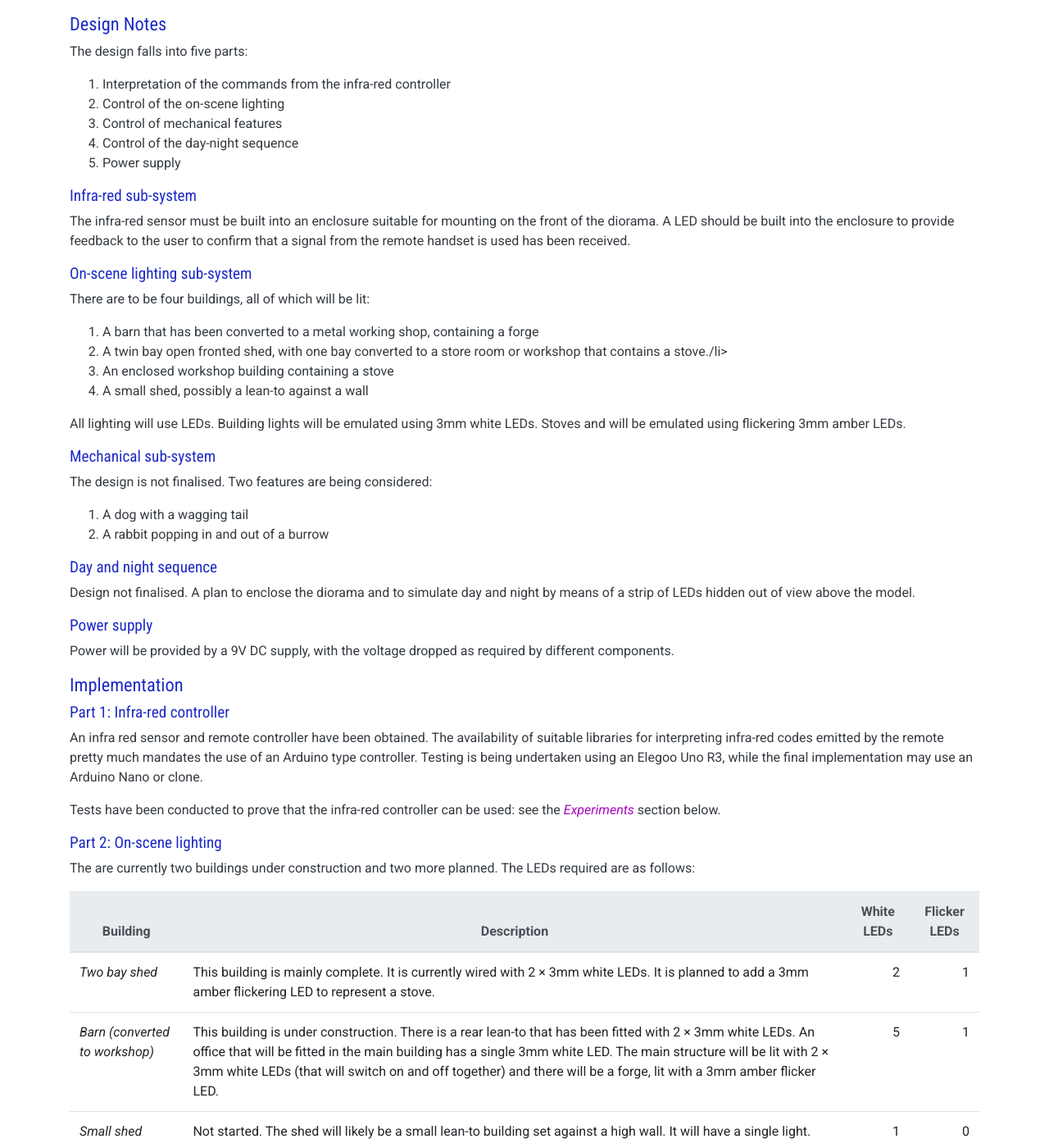
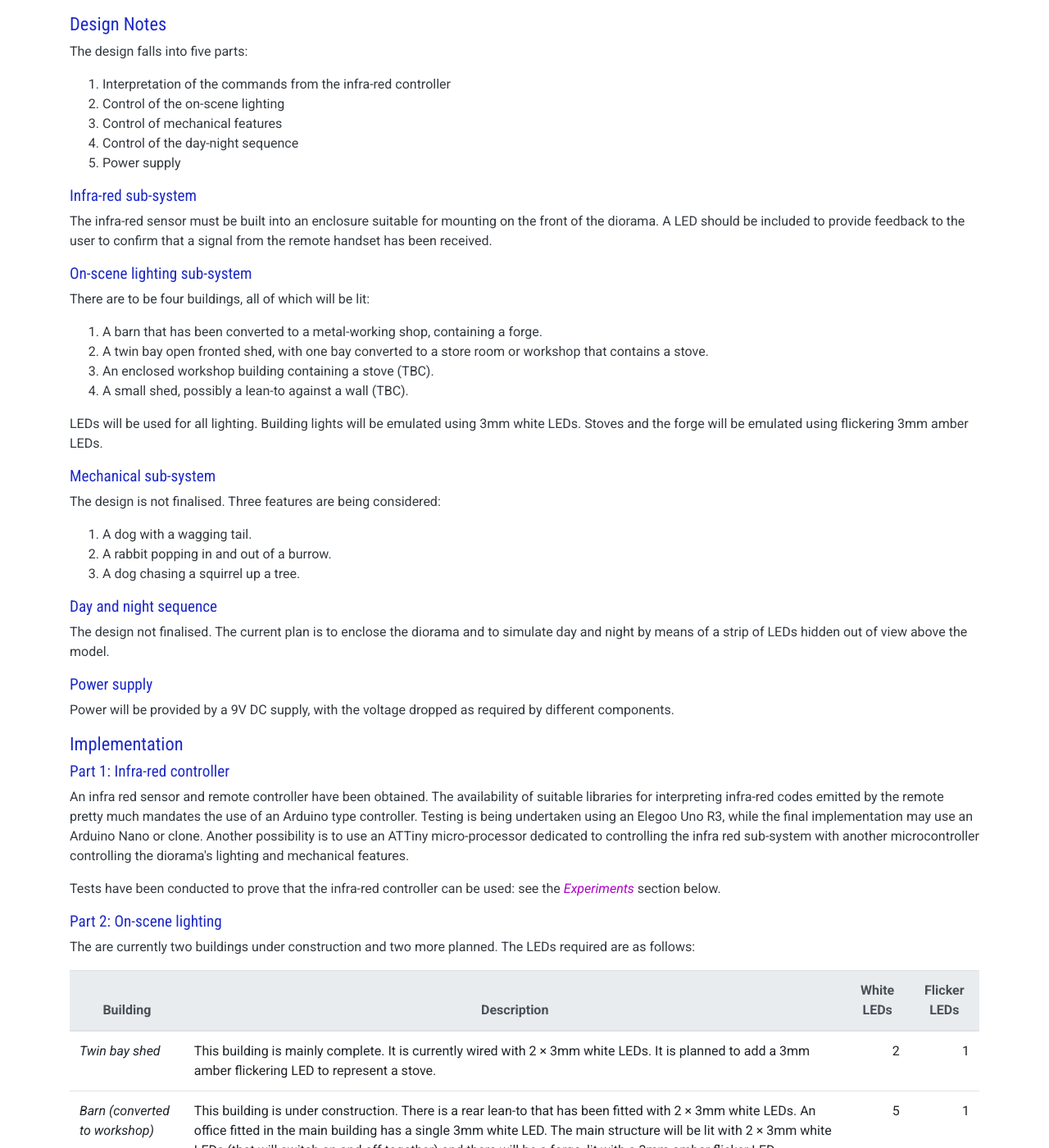
Before and after one commit to cahamo/cahamo.github.io, a Jekyll site: the page built from projects/diorama/index.html, in a window 1280 px wide and 1400 px high, scrolled down 487 px. Shown: the whole window at 82% size. Built offline with Jekyll 4.4.1, drawn with Linux system fonts in a browser that asks for light colours; comment, search, counter and statistics services are not loaded; some of the changed text lies outside the part shown.

Commit message:
Update and correct Diorama project pages

```diff
--- a/projects/diorama/index.html
+++ b/projects/diorama/index.html
@@ -35,33 +34,34 @@ redirect_from:
 
 <h3>Infra-red sub-system</h3>
 
-<p>The infra-red sensor must be built into an enclosure suitable for mounting on the front of the diorama. A LED should be built into the enclosure to provide feedback to the user to confirm that a signal from the remote handset is used has been received.</p>
+<p>The infra-red sensor must be built into an enclosure suitable for mounting on the front of the diorama. A LED should be included to provide feedback to the user to confirm that a signal from the remote handset has been received.</p>
 
 <h3>On-scene lighting sub-system</h3>
 
 <p>There are to be four buildings, all of which will be lit:</p>
 
 <ol>
-    <li>A barn that has been converted to a metal working shop, containing a forge</li>
-    <li>A twin bay open fronted shed, with one bay converted to a store room or workshop that contains a stove./li>
-    <li>An enclosed workshop building containing a stove</li>
-    <li>A small shed, possibly a lean-to against a wall</li>
+    <li>A barn that has been converted to a metal-working shop, containing a forge.</li>
+    <li>A twin bay open fronted shed, with one bay converted to a store room or workshop that contains a stove.</li>
+    <li>An enclosed workshop building containing a stove (TBC).</li>
+    <li>A small shed, possibly a lean-to against a wall (TBC).</li>
 </ol>
 
-<p>All lighting will use LEDs. Building lights will be emulated using 3mm white LEDs. Stoves and  will be emulated using flickering 3mm amber LEDs.</p>
+<p>LEDs will be used for all lighting. Building lights will be emulated using 3mm white LEDs. Stoves and the forge will be emulated using flickering 3mm amber LEDs.</p>
 
 <h3>Mechanical sub-system</h3>
 
-<p>The design is not finalised. Two features are being considered:</p>
+<p>The design is not finalised. Three features are being considered:</p>
 
 <ol>
-    <li>A dog with a wagging tail</li>
-    <li>A rabbit popping in and out of a burrow</li>
+    <li>A dog with a wagging tail.</li>
+    <li>A rabbit popping in and out of a burrow.</li>
+    <li>A dog chasing a squirrel up a tree.</li>
 </ol>
 
 <h3>Day and night sequence</h3>
 
-<p>Design not finalised. A plan to enclose the diorama and to simulate day and night by means of a strip of LEDs hidden out of view above the model.</p>
+<p>The design not finalised. The current plan is to enclose the diorama and to simulate day and night by means of a strip of LEDs hidden out of view above the model.</p>
 
 <h3>Power supply</h3>
 
@@ -72,7 +72,7 @@ redirect_from:
 
 <h3>Part 1: Infra-red controller</h3>
 
-<p>An infra red sensor and remote controller have been obtained. The availability of suitable libraries for interpreting infra-red codes emitted by the remote pretty much mandates the use of an Arduino type controller. Testing is being undertaken using an Elegoo Uno R3, while the final implementation may use an Arduino Nano or clone.</p>
+<p>An infra red sensor and remote controller have been obtained. The availability of suitable libraries for interpreting infra-red codes emitted by the remote pretty much mandates the use of an Arduino type controller. Testing is being undertaken using an Elegoo Uno R3, while the final implementation may use an Arduino Nano or clone. Another possibility is to use an ATTiny micro-processor dedicated to controlling the infra red sub-system with another microcontroller controlling the diorama's lighting and mechanical features.</p>
 
 <p>Tests have been conducted to prove that the infra-red controller can be used: see the <em><a href="#experiments">Experiments</em></a> section below.</p>
 
@@ -91,26 +91,26 @@ redirect_from:
     </thead>
     <tbody>
         <tr>
-            <td><em>Two bay shed</em></td>
+            <td><em>Twin bay shed</em></td>
             <td>This building is mainly complete. It is currently wired with 2 &times; 3mm white LEDs. It is planned to add a 3mm amber flickering LED to represent a stove.</td>
             <td class="text-right">2</td>
             <td class="text-right">1</td>
         </tr>
         <tr>
             <td><em>Barn (converted to workshop)</em></td>
-            <td>This building is under construction. There is a rear lean-to that has been fitted with 2 &times; 3mm white LEDs. An office that will be fitted in the main building has a single 3mm white LED. The main structure will be lit with 2 &times; 3mm white LEDs (that will switch on and off together) and there will be a forge, lit with a 3mm amber flicker LED.</td>
+            <td>This building is under construction. There is a rear lean-to that has been fitted with 2 &times; 3mm white LEDs. An office fitted in the main building has a single 3mm white LED. The main structure will be lit with 2 &times; 3mm white LEDs (that will switch on and off together) and there will be a forge, lit with a 3mm amber flicker LED.</td>
             <td class="text-right">5</td>
             <td class="text-right">1</td>
         </tr>
         <tr>
-            <td><em>Small shed</em></td>
+            <td><em>Small shed</em> (TBC)</td>
             <td>Not started. The shed will likely be a small lean-to building set against a high wall. It will have a single light.</td>
             <td class="text-right">1</td>
             <td class="text-right">0</td>
         </tr>
         <tr>
-            <td><em>Large shed / workshop</em></td>
-            <td>Not started. This building will probably have a single light and a stove.</td>
+            <td><em>Large shed / workshop</em> (TBC)</td>
+            <td>Not started. This building will possibly have a single light and a stove.</td>
             <td class="text-right">1</td>
             <td class="text-right">1</td>
         </tr>
@@ -126,9 +126,9 @@ redirect_from:
 
 <p><img class="img-fluid mx-auto d-block" src="/assets/img/projects/diorama/original-circuit-design_480x380.png" width="480" height="380" alt="Original LED circuit design"></p>
 
-<p>Following the decision to control the diorama using an infra-red controller such a simple circuit will no longer suffice. An Arduino compatible microcontroller will now be used to switch the lights on and off as required. The number of LEDs to be controlled exceeds the available free output pins on most micro controllers, so some form of multiplexing will be used. Quite what form that will take is subject to experimentation.</p>
+<p>Following the decision to control the diorama using an infra-red controller such a simple circuit will no longer suffice. A microcontroller will now be used to switch the lights on and off as required. The number of LEDs to be controlled exceeds the available free output pins on most microcontrollers, so some form of multiplexing will be used. Quite what form that will take is subject to experimentation.</p>
 
-<p>So as not to stress the Arduino's power limits, LEDs will be switched via transistors.</p>
+<p>So as not to stress the microcontroller's power limits, LEDs will be switched via transistors.</p>
 
 <h3>Part 3: Mechanical features</h3>
 
@@ -162,7 +162,7 @@ redirect_from:
 
 <ol>
     <li>A pair of polarity agnostic 9V input pins. The power supply socket above the circuit board will be wired to these pins in the finished version.</li>
-    <li>A pair of pins to connect the power indicator LED (7.8V and GND). The control panel LED will be wired to these. Note that the LED's current limiting resistor must be wired directly to the LED.</li>
+    <li>A pair of pins to connect the power indicator LED (7.8V and GND). The control panel LED will be wired to these. Note that the LED's current limiting resistor is wired directly to the LED. It is hidden under heat shrink.</li>
     <li>A pair of 7.8V power pins for connection to other circuit boards that may require this voltage. Note that 7.8V is the maximum available rectified voltage. (9V is dropped by 1.2V by the bridge rectifier diodes.)</li>
     <li>A rank of five GND pins for connection to other circuit boards that may require them.</li>
     <li>A bank of three 5V pins for connection to other circuit boards that may require them.</li>
```
Also changed, not shown: other parts of projects/diorama/index.html (+6 -7 lines), projects/diorama/experiment-1.html (+16 -12 lines), projects/diorama/experiment-2.html (+18 -16 lines), projects/diorama/experiment-3.html (+9 -7 lines).
